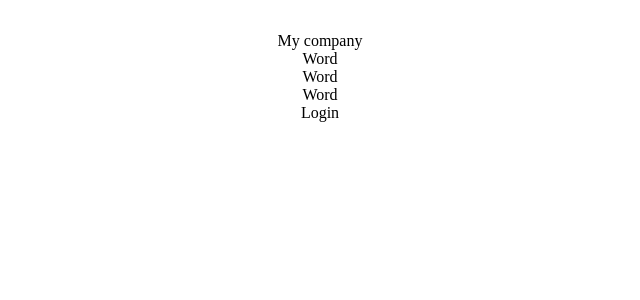
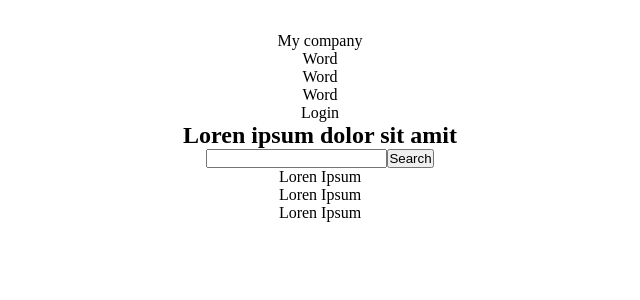
Before and after one commit to PeymonA/Mission-0, a React (Vite) app in the folder mission0/: page / in a window 1280 px wide. Shown: the top 300 px of the page, without its empty margins (320-960 px from the left). Built offline with nearby package versions, Linux system fonts and the light colour scheme.

Commit message:
basic layout + card component

```diff
--- a/mission0/src/App.jsx
+++ b/mission0/src/App.jsx
@@ -8,10 +8,23 @@ const Box =({ word }) => {
   )
 }
 
+const Card = () => {
+  return (
+    <div>
+      <div>
+
+      </div>
+      <div>
+        <p>Loren Ipsum</p>
+      </div>
+    </div>
+  )
+}
+
 const App = () => {
   return(
     <div>
-      <header>
+      <div>
         <div>
           <Box word= "My company"/>
         </div>
@@ -21,7 +34,23 @@ const App = () => {
           <Box word= "Word"/>
           <Box word= "Login"/>
         </div>
-      </header>
+      </div>
+
+      <div>
+        <div>
+          <h2>Loren ipsum dolor sit amit</h2>
+        </div>
+        <div>
+          <input name="myInput" />
+          <button>Search</button>
+        </div>
+      </div>
+
+      <div>
+        <Card/>
+        <Card/>
+        <Card/>
+      </div>
 
     </div>
   )
```
